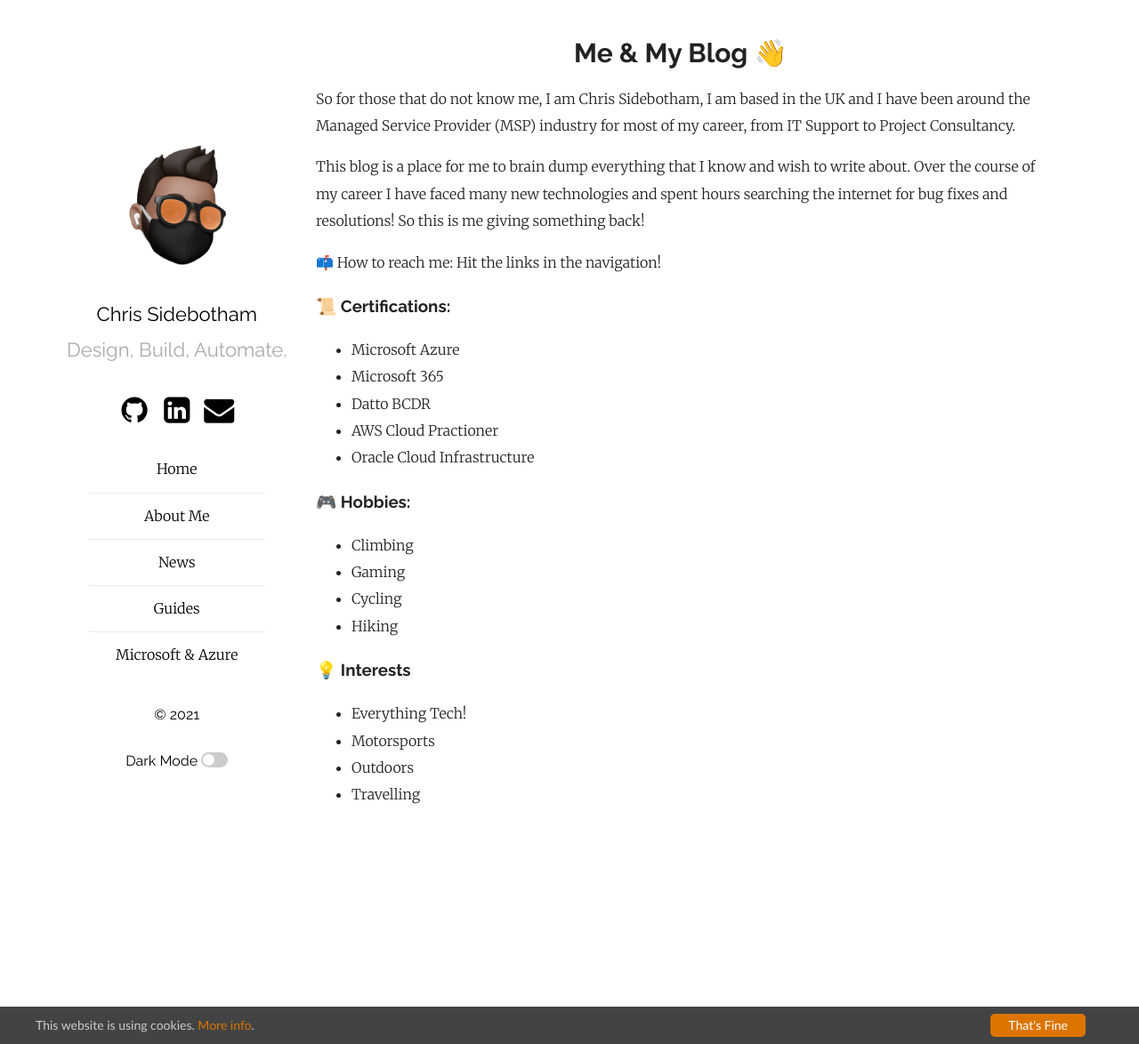
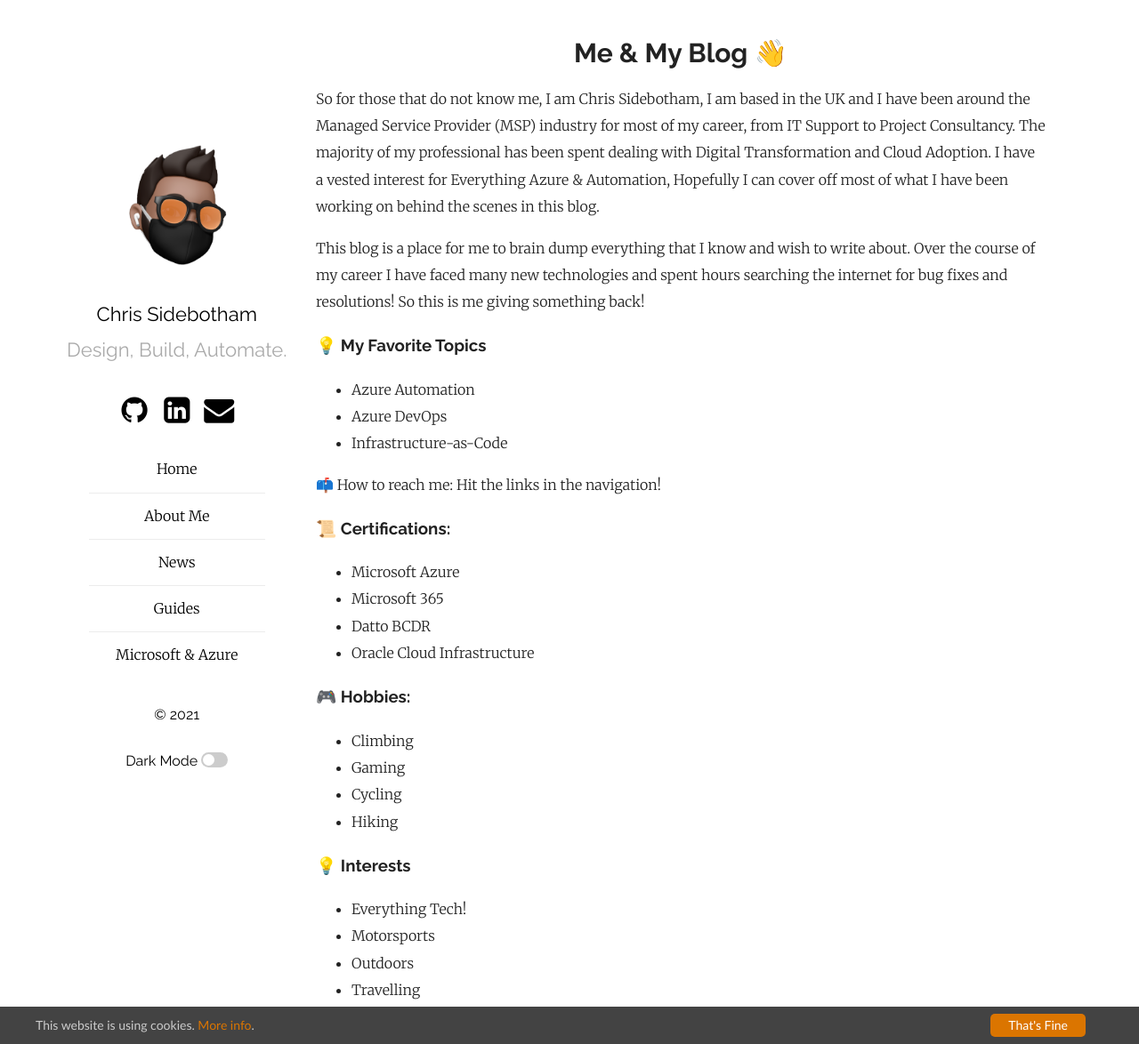
Before and after one commit to ChrisSidebotham/chrissidebotham.github.io, a Jekyll site: the page built from pages/bio.md, in a window 1280 px wide and 1174 px high. Shown: the whole window at 89% size. Built offline with Jekyll 4.4.1, drawn with Linux system fonts in a browser that asks for light colours.

Commit message:
Bio Updated

```diff
--- a/pages/bio.md
+++ b/pages/bio.md
@@ -6,9 +6,14 @@ permalink: /bio/
 
 # Me & My Blog 👋
 
-So for those that do not know me, I am Chris Sidebotham, I am based in the UK and I have been around the Managed Service Provider (MSP) industry for most of my career, from IT Support to Project Consultancy.
+So for those that do not know me, I am Chris Sidebotham, I am based in the UK and I have been around the Managed Service Provider (MSP) industry for most of my career, from IT Support to Project Consultancy. The majority of my professional has been spent dealing with Digital Transformation and Cloud Adoption. I have a vested interest for Everything Azure & Automation, Hopefully I can cover off most of what I have been working on behind the scenes in this blog.
 
 This blog is a place for me to brain dump everything that I know and wish to write about. Over the course of my career I have faced many new technologies and spent hours searching the internet for bug fixes and resolutions! So this is me giving something back!
+
+### 💡 My Favorite Topics
+- Azure Automation
+- Azure DevOps
+- Infrastructure-as-Code
 
 📫 How to reach me: Hit the links in the navigation!
 
@@ -16,7 +21,6 @@ This blog is a place for me to brain dump everything that I know and wish to wri
 - Microsoft Azure
 - Microsoft 365
 - Datto BCDR
-- AWS Cloud Practioner
 - Oracle Cloud Infrastructure
 
 ### 🎮 Hobbies:
```
